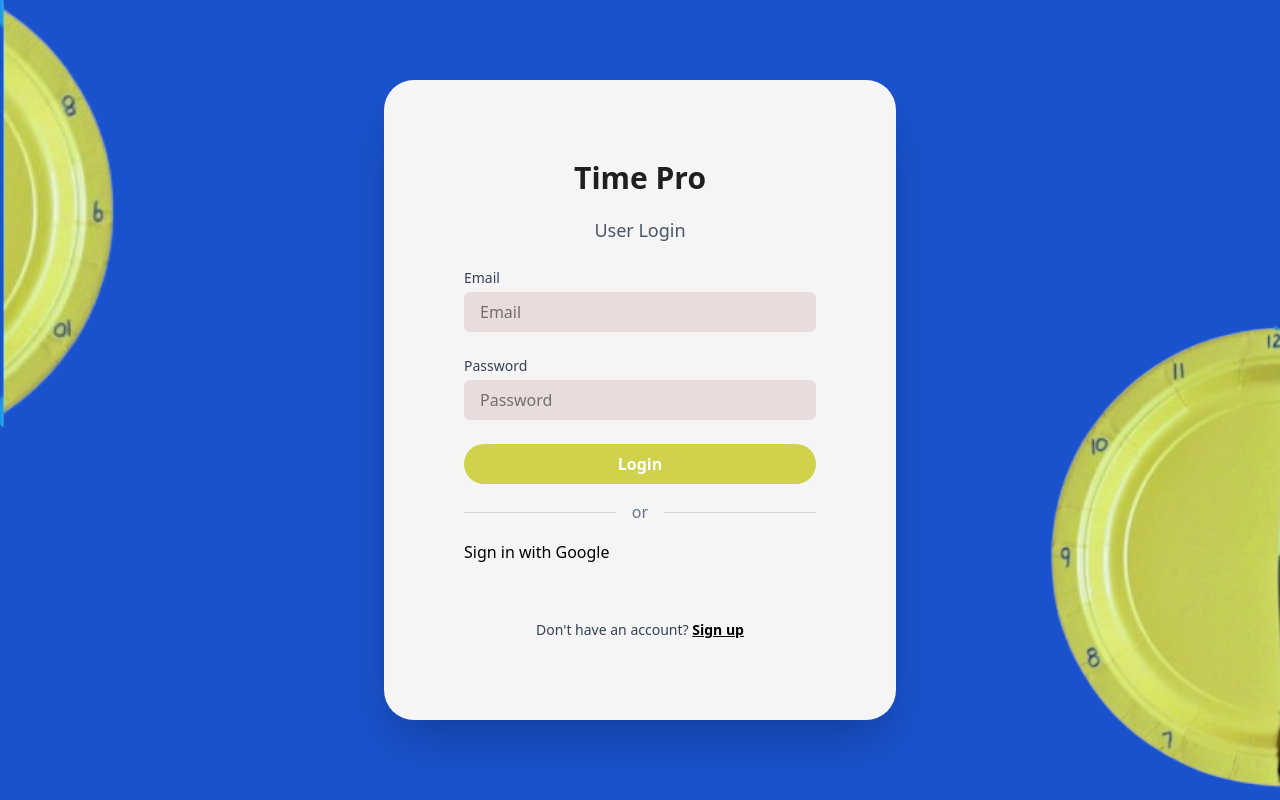
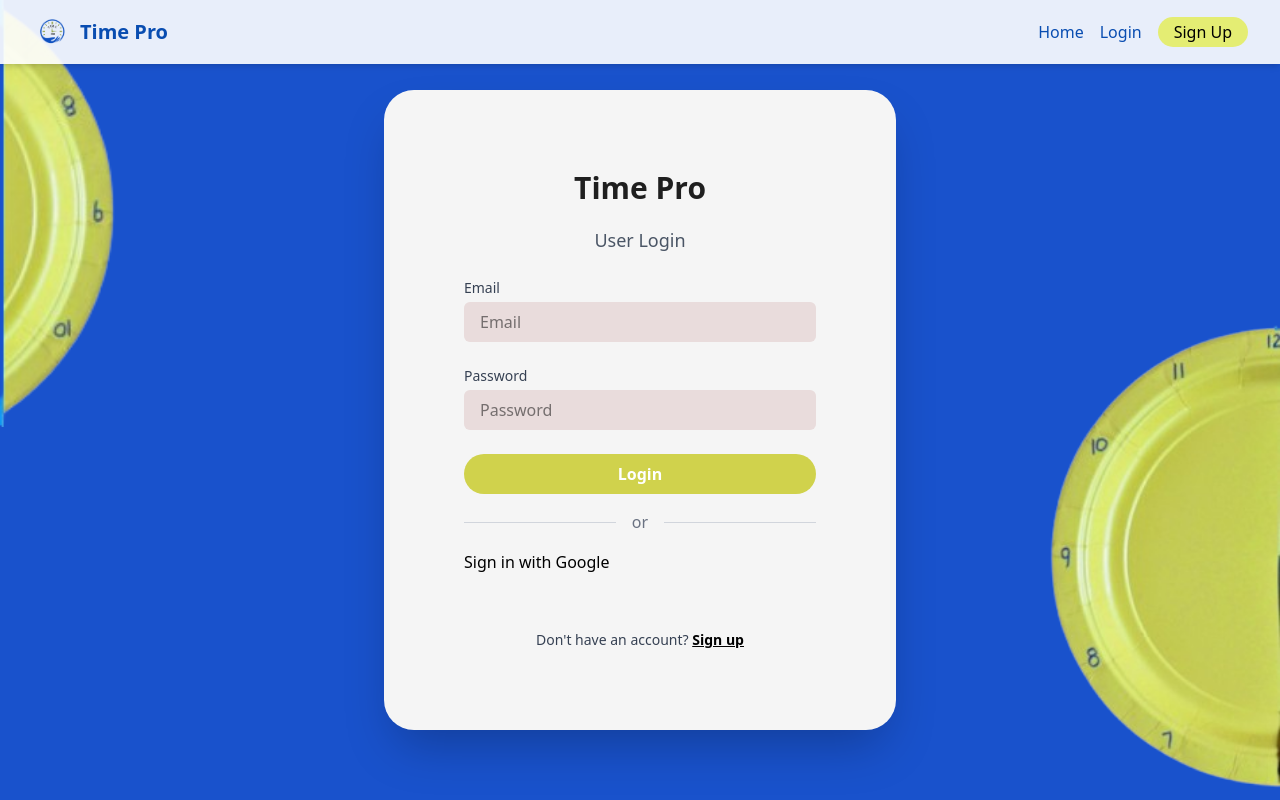
Before and after one commit to Dushy-uki/Frontend, a React (Vite) app: page /login in a window 1280 px wide. Built offline with nearby package versions, Linux system fonts and the light colour scheme; no server answers.

Commit message:
add navbar in login and register page

```diff
--- a/src/pages/Login.jsx
+++ b/src/pages/Login.jsx
@@ -4,6 +4,7 @@ import axios from 'axios';
 import smallclock from '../assets/clock1.png';
 import bigclock from '../assets/clock2.png';
 import { GoogleLogin } from '@react-oauth/google';
+import logo from '../assets/logo.png';
 
 
 const Login = () => {
@@ -54,6 +55,20 @@ const Login = () => {
 
   return (
     <div className="min-h-screen bg-[#1952CC] flex items-center justify-center relative overflow-hidden">
+    {/* Navbar */}
+
+<nav className="absolute top-0 left-0 w-full bg-white/90 shadow-md py-3 px-8 flex justify-between items-center z-20">
+  <div className="flex items-center gap-2">
+    <img src={logo} alt="Time Pro Logo" className="h-10" />
+    <h2 className="text-xl font-bold text-[#094DB1]">Time Pro</h2>
+  </div>
+  <div className="space-x-4">
+    <Link to="/" className="text-[#094DB1] font-medium hover:underline">Home</Link>
+    <Link to="/login" className="text-[#094DB1] font-medium hover:underline">Login</Link>
+    <Link to="/register" className="bg-[#E4ED73] text-black px-4 py-1 rounded-full hover:bg-[#dfe867] transition">Sign Up</Link>
+  </div>
+</nav>
+
       {/* Background clocks */}
       <div className="absolute top-0 left-0">
         <img src={smallclock} alt="Small Clock" className="w-30" />
@@ -63,7 +78,7 @@ const Login = () => {
       </div>
 
       {/* Login Box */}
-      <div className="bg-[#F5F5F5] rounded-[30px] shadow-2xl px-20 py-20 w-full max-w-lg z-10">
+      <div className="bg-[#F5F5F5] rounded-[30px] shadow-2xl px-20 py-20 w-full max-w-lg z-10 mt-5">
         <h1 className="text-3xl font-bold text-center text-[#1F1F1F] mb-5">Time Pro</h1>
         <p className="text-lg text-center text-gray-600">User Login</p>
 
--- a/src/pages/Register.jsx
+++ b/src/pages/Register.jsx
@@ -3,6 +3,7 @@ import { Link, useNavigate } from 'react-router-dom';
 import axios from 'axios';
 import smallclock from '../assets/clock1.png';
 import bigclock from '../assets/clock2.png';
+import logo from '../assets/logo.png'; //
 
 const Register = () => {
   const navigate = useNavigate();
@@ -34,6 +35,21 @@ const Register = () => {
 
   return (
     <div className="min-h-screen bg-[#1952CC] flex items-center justify-center relative overflow-hidden">
+
+      {/* Navbar */}
+<nav className="absolute top-0 left-0 w-full bg-white/90 shadow-md py-3 px-8 flex justify-between items-center z-20">
+  <div className="flex items-center gap-2">
+    <img src={logo} alt="Time Pro Logo" className="h-10" />
+    <h2 className="text-xl font-bold text-[#094DB1]">Time Pro</h2>
+  </div>
+  <div className="space-x-4">
+    <Link to="/" className="text-[#094DB1] font-medium hover:underline">Home</Link>
+    <Link to="/login" className="text-[#094DB1] font-medium hover:underline">Login</Link>
+    <Link to="/register" className="bg-[#E4ED73] text-black px-4 py-1 rounded-full hover:bg-[#dfe867] transition">Sign Up</Link>
+  </div>
+</nav>
+
+
       <div className="absolute top-0 left-0">
         <img src={smallclock} alt="Small Clock" className="w-30" />
       </div>
```
